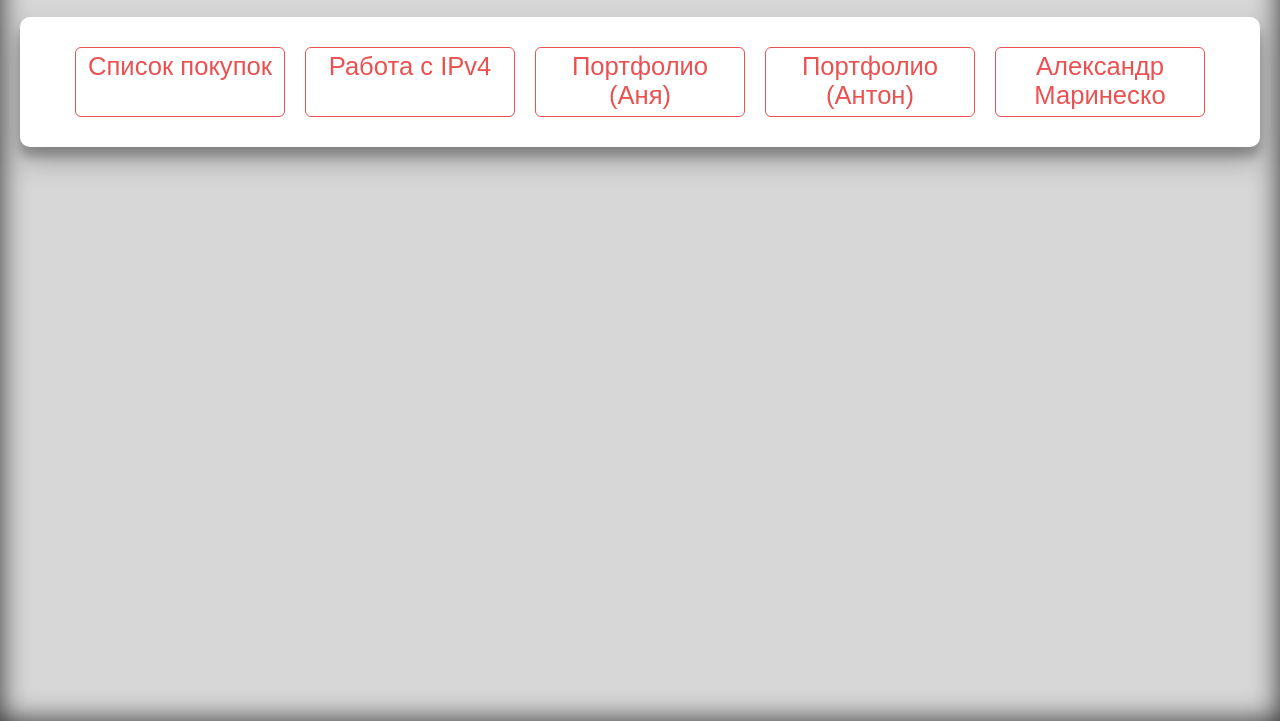
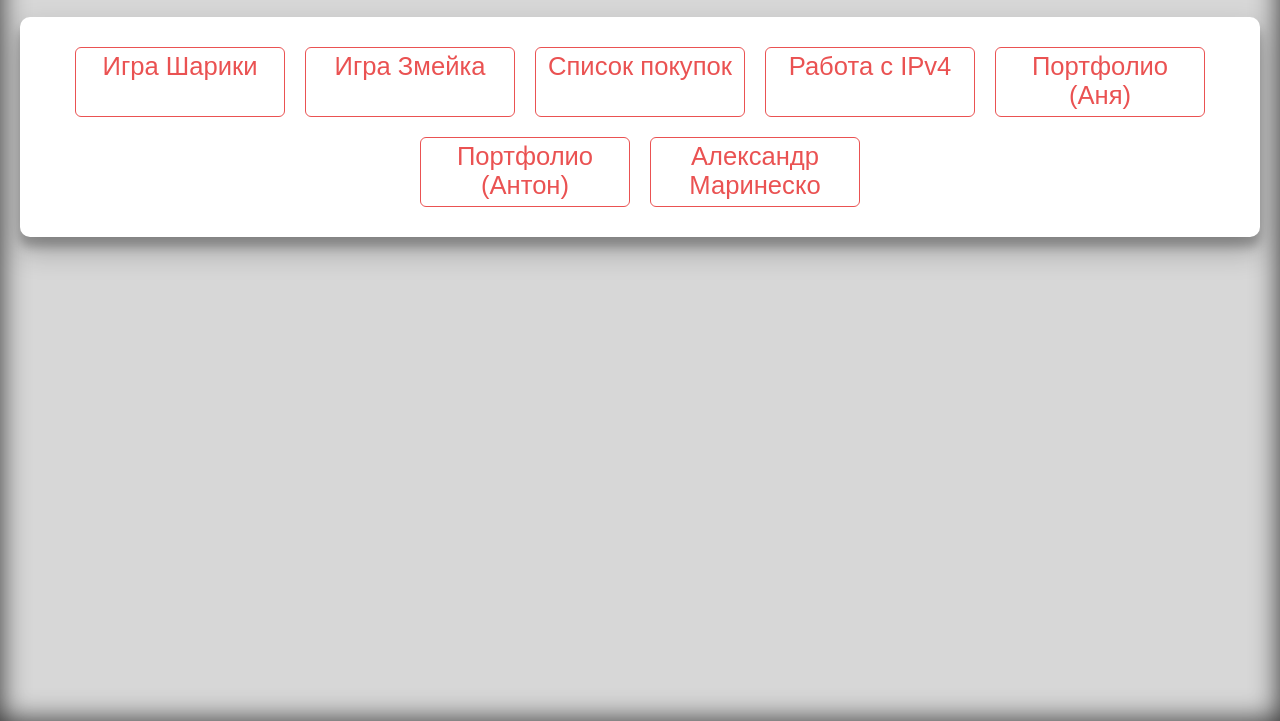
Before and after one commit to Antonyi26/antonyi26.github.io, a plain HTML site: page index.html in a window 1280 px wide. Shown: the part 79-800 px from the top of the page. Drawn offline with Linux system fonts and the light colour scheme; a web font is replaced by a local one.

Commit message:
add lines and snake

```diff
--- a/index.html
+++ b/index.html
@@ -62,6 +62,8 @@
   <body>
 	<h1 class="main-header">Наработки</h1>
 	<div class="my-list-box">
+		<a href=".\lines">Игра Шарики</a>
+		<a href=".\snake">Игра Змейка</a>
 		<a href=".\shopping-list">Список покупок</a>
 		<a href=".\convert-ip">Работа с IPv4</a>
 		<a href=".\portfolio\anna">Портфолио (Аня)</a>
```
